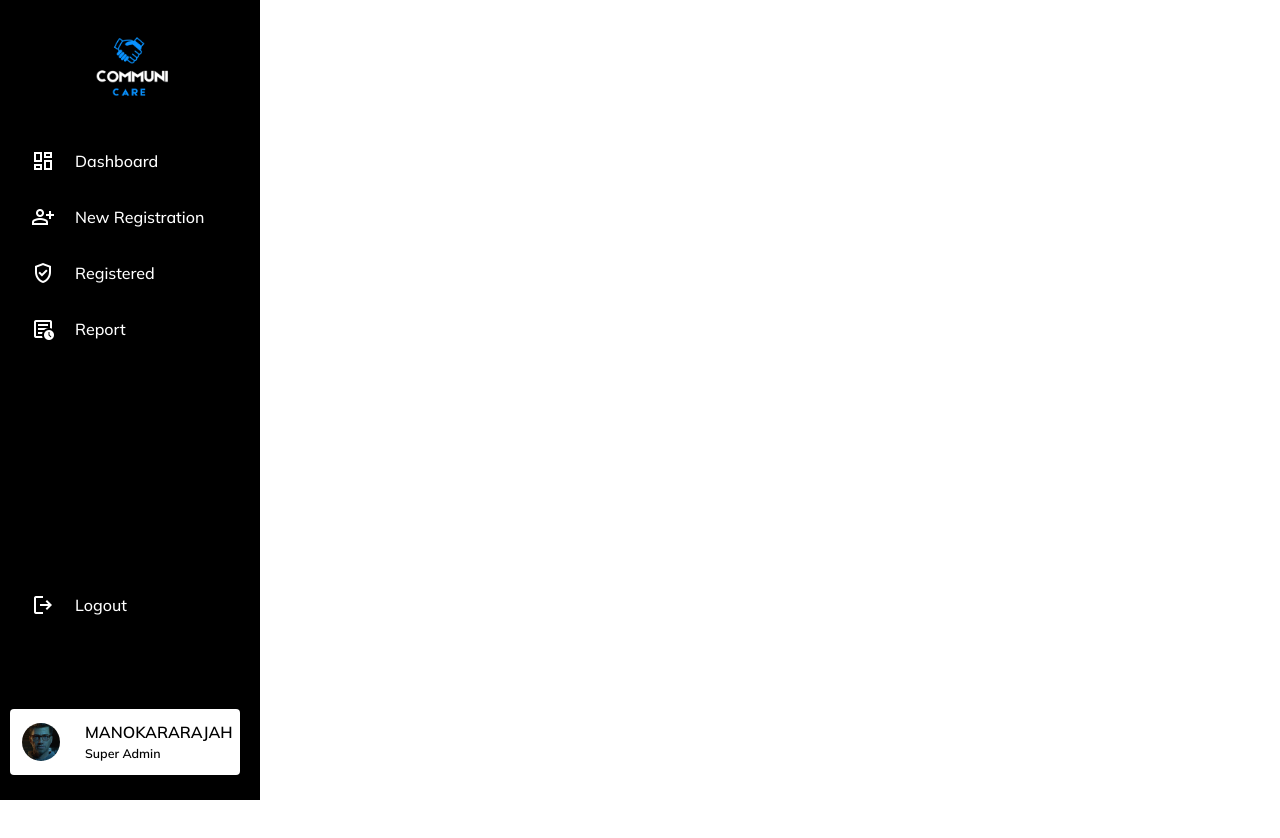
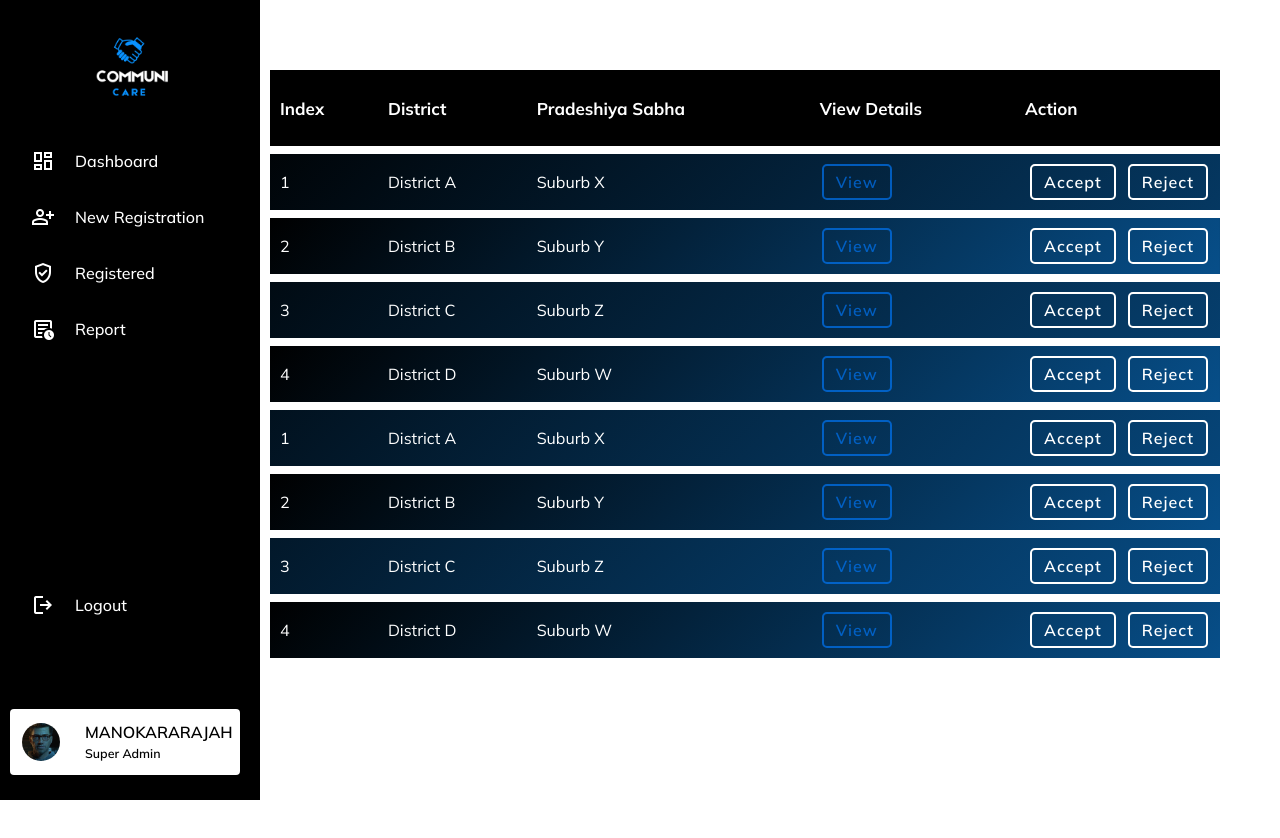
Before and after one commit to CommuniCareSL/CommuniCare-WebApp, a React (Vite) app: page /Registered in a window 1280 px wide. Shown: the top 838 px of the page. Before the commit the page ends 800 px from the top, so only its background shows below. Built offline with nearby package versions, Linux system fonts and the light colour scheme.

Commit message:
SuperAdmin Registered page

```diff
--- a/src/pages/SuperAdmin/Registered.jsx
+++ b/src/pages/SuperAdmin/Registered.jsx
@@ -4,8 +4,121 @@ import '../../styles/pages/SuperAdmin/Registered.css'
 
 const Registered = () => {
   return (
-    <div>
+    <div className="new-registration-page">
       <Sidebar />
+      <div className="registration-content">
+        <div className="table-container">
+          <table className="registration-table">
+            <thead>
+              <tr>
+                <th>Index</th>
+                <th>District</th>
+                <th>Pradeshiya Sabha</th>
+                <th>View Details</th>
+                <th>Action</th>
+              </tr>
+            </thead>
+            <tbody>
+              <tr>
+                <td>1</td>
+                <td>District A</td>
+                <td>Suburb X</td>
+                <td><button className="view-btn">View</button></td>
+                <td>
+                  <div className="action-buttons">
+                    <button className="accept-btn">Accept</button>
+                    <button className="reject-btn">Reject</button>
+                  </div>
+                </td>
+              </tr>
+              <tr>
+                <td>2</td>
+                <td>District B</td>
+                <td>Suburb Y</td>
+                <td><button className="view-btn">View</button></td>
+                <td>
+                  <div className="action-buttons">
+                    <button className="accept-btn">Accept</button>
+                    <button className="reject-btn">Reject</button>
+                  </div>
+                </td>
+              </tr>
+              <tr>
+                <td>3</td>
+                <td>District C</td>
+                <td>Suburb Z</td>
+                <td><button className="view-btn">View</button></td>
+                <td>
+                  <div className="action-buttons">
+                    <button className="accept-btn">Accept</button>
+                    <button className="reject-btn">Reject</button>
+                  </div>
+                </td>
+              </tr>
+              <tr>
+                <td>4</td>
+                <td>District D</td>
+                <td>Suburb W</td>
+                <td><button className="view-btn">View</button></td>
+                <td>
+                  <div className="action-buttons">
+                    <button className="accept-btn">Accept</button>
+                    <button className="reject-btn">Reject</button>
+                  </div>
+                </td>
+              </tr>
+              <tr>
+                <td>1</td>
+                <td>District A</td>
+                <td>Suburb X</td>
+                <td><button className="view-btn">View</button></td>
+                <td>
+                  <div className="action-buttons">
+                    <button className="accept-btn">Accept</button>
+                    <button className="reject-btn">Reject</button>
+                  </div>
+                </td>
+              </tr>
+              <tr>
+                <td>2</td>
+                <td>District B</td>
+                <td>Suburb Y</td>
+                <td><button className="view-btn">View</button></td>
+                <td>
+                  <div className="action-buttons">
+                    <button className="accept-btn">Accept</button>
+                    <button className="reject-btn">Reject</button>
+                  </div>
+                </td>
+              </tr>
+              <tr>
+                <td>3</td>
+                <td>District C</td>
+                <td>Suburb Z</td>
+                <td><button className="view-btn">View</button></td>
+                <td>
+                  <div className="action-buttons">
+                    <button className="accept-btn">Accept</button>
+                    <button className="reject-btn">Reject</button>
+                  </div>
+                </td>
+              </tr>
+              <tr>
+                <td>4</td>
+                <td>District D</td>
+                <td>Suburb W</td>
+                <td><button className="view-btn">View</button></td>
+                <td>
+                  <div className="action-buttons">
+                    <button className="accept-btn">Accept</button>
+                    <button className="reject-btn">Reject</button>
+                  </div>
+                </td>
+              </tr>
+            </tbody>
+          </table>
+        </div>
+      </div>
     </div>
   );
 };
--- a/src/styles/pages/SuperAdmin/Registered.css
+++ b/src/styles/pages/SuperAdmin/Registered.css
@@ -0,0 +1,148 @@
+.new-registration-page .registration-content {
+    margin-top: 70px;
+    margin-left: 150px; /* Adding some space to avoid touching the sidebar */
+    transition: margin-left 0.4s ease;
+    margin-right: 60px;
+  }
+
+  /* background: linear-gradient(135deg, #000000, #074f8a); */
+
+  .new-registration-page .sidebar:hover ~ .registration-content {
+    margin-left: 270px; /* Adjust to match expanded sidebar width */
+  }
+
+  /* .title {
+    font-size: 24px;
+    font-weight: 700;
+    margin-bottom: 40px;
+    color: #0991FF;
+    align-items: center;
+    text-align: center;
+    font-family: Arial, Helvetica, sans-serif;
+  } */
+
+  .new-registration-page .table-container {
+    overflow-x: auto;
+    /* margin: 60px; */
+  }
+
+  .new-registration-page .registration-table {
+    max-width: 100%;
+    width: auto;
+    border-collapse: collapse;
+    background: linear-gradient(135deg, #000000, #074f8a);
+    color: white;
+  }
+
+  .new-registration-page .registration-table {
+    width: 100%; /* Increase this value as needed */
+    max-width: none;
+  }
+
+
+  .new-registration-page .registration-table th,
+  .new-registration-page .registration-table td {
+    padding: 8px 10px; /* Adjusted padding to reduce table size */
+    text-align: left;
+    border-bottom: 8px solid #ffffff;
+  }
+
+  .new-registration-page .registration-table th {
+    color: #fff;
+    background: black;
+    height: 80px;
+    font-size: 17px;
+  }
+
+  .new-registration-page .registration-table th:last-child,
+  .new-registration-page .registration-table td:last-child {
+    width: 150px; /* Reduce the width of the Action column */
+    color: white;
+  }
+
+  .new-registration-page .registration-table tr:nth-child(even) {
+    background: linear-gradient(135deg, #000000, #074f8a);
+  }
+
+  .new-registration-page .registration-table tr:hover {
+    background: linear-gradient(135deg, #000000, #074f8a);
+  }
+
+  .new-registration-page .registration-table td {
+    color: #ffffff;
+  }
+
+  .new-registration-page .view-btn,
+  .new-registration-page .accept-btn,
+  .new-registration-page .reject-btn {
+    padding: 6px 12px;
+    margin: 2px;
+    border: none;
+    cursor: pointer;
+    border-radius: 10px;
+  }
+
+  .new-registration-page .accept-btn,
+  .new-registration-page .reject-btn {
+    margin-left: 5px;
+  }
+
+  .new-registration-page .action-buttons {
+    display: flex;
+    gap: 5px;
+  }
+
+  /* Responsive adjustments */
+  @media (max-width: 768px) {
+    .new-registration-page .registration-content {
+      margin-left: 20px;
+    }
+
+    .new-registration-page .sidebar:hover ~ .registration-content {
+      margin-left: 90px;
+    }
+  }
+
+  .new-registration-page .view-btn {
+    background: transparent;
+    color: rgba(0, 122, 255, 0.65);
+    border: 2px solid rgba(0, 122, 255, 0.65);
+    transition: all .3s ease;
+    font-weight: 600;
+  }
+
+  .new-registration-page .view-btn:hover {
+    transform: scale(1.25);
+    color: rgba(255, 255, 255, 0.9);
+    border-color: rgba(255, 255, 255, 0.9);
+  }
+
+  .new-registration-page .accept-btn {
+    background: transparent;
+    color: white;
+    border: 2px solid white;
+    transition: all .3s ease;
+    font-weight: 600;
+  }
+
+  .new-registration-page .accept-btn:hover {
+    transform: scale(1.125);
+    color: rgba(19, 158, 98, 0.9);
+    border-color: rgba(19, 158, 98, 0.9);
+    background: black;
+  }
+
+  .new-registration-page .reject-btn {
+    background: transparent;
+    color: white;
+    border: 2px solid white;
+    transition: all .3s ease;
+    font-weight: 600;
+  }
+
+  .new-registration-page .reject-btn:hover {
+    transform: scale(1.125);
+    color: rgb(145, 20, 20);
+    border-color: rgb(145, 20, 20);
+    background: black;
+  }
```
